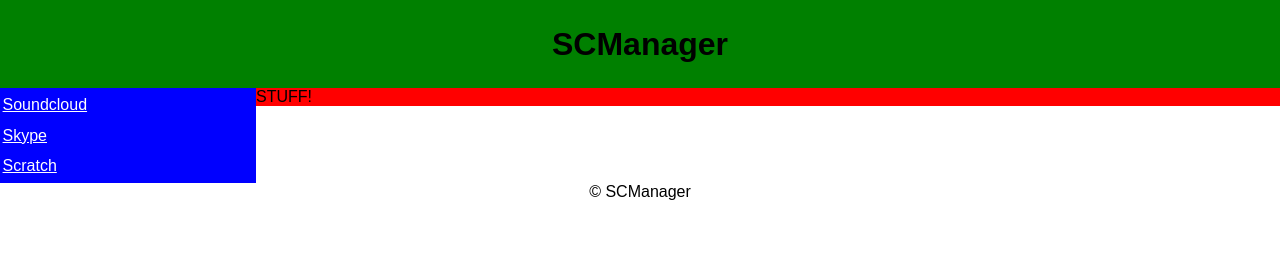
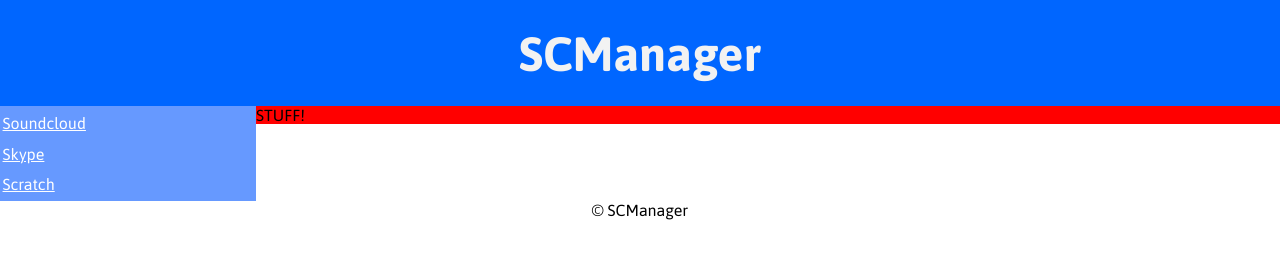
Before and after one commit to Amangoapp/amango, a plain HTML site: page frontend/index.html in a window 1280 px wide. Drawn offline with Linux system fonts and the light colour scheme.

Commit message:
Consolated frontend assets and added fonts

```diff
--- a/css/main.css
+++ b/frontend/css/main.css
@@ -1,18 +1,23 @@
 * {
   margin: 0;
   padding: 0;
-  font-family: sans-serif;
+  font-family: 'Asap', sans-serif;
 }
 
 header {
   width: 100%;
-  background-color: green;
+  background-color: #06f;
   text-align: center;
   padding: 2% 0 2% 0;
+  color: #f2f2f2;
+}
+
+h1 {
+  font-size: 300%;
 }
 .sidebar {
   float: left;
-  background-color: blue;
+  background-color: #69f;
   width: 20%;
   height: 100%;
 }
--- a/SCManager.html
+++ b/frontend/index.html
@@ -2,6 +2,7 @@
 <html>
   <head>
     <link rel="stylesheet" href="css/main.css">
+    <link href="https://fonts.googleapis.com/css?family=Asap:400,400i,700" rel="stylesheet">
     <meta charset="utf-8">
     <title>SCManager</title>
     <header>
```
